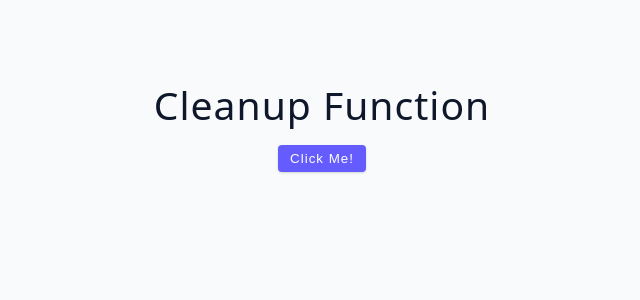
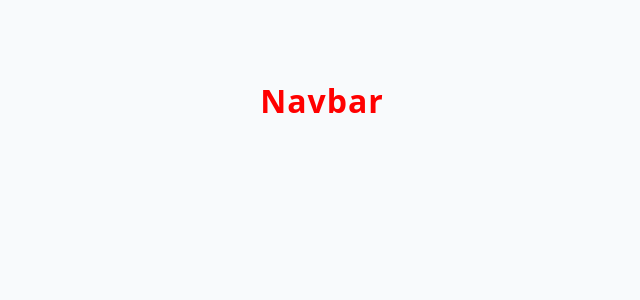
Before and after one commit to RumenKeranchev/my-react-app-vite, a React (Vite) app: page / in a window 1280 px wide. Shown: the top 300 px of the page, without its empty margins (318-958 px from the left). Built offline with nearby package versions, Linux system fonts and the light colour scheme.

Commit message:
Project structure Navbar example completed

```diff
--- a/src/App.jsx
+++ b/src/App.jsx
@@ -1,9 +1,11 @@
-import Starter from "./tutorial/02-useEffect/starter/05-cleanup-function";
+// import Starter from "./tutorial/04-project-structure/starter/Navbar/Navbar";
+import Navbar from "./tutorial/04-project-structure/starter/Navbar";
 
 function App() {
 	return (
-		<div className="container">
-			<Starter />
+		<div className='container'>
+			{/* <Starter /> */}
+			<Navbar />
 		</div>
 	);
 }
--- /dev/null
+++ b/src/tutorial/04-project-structure/starter/Navbar/Navbar.css
@@ -0,0 +1,6 @@
+h2 {
+	color: red;
+	font-size: 2rem;
+	font-weight: bold;
+	text-align: center;
+}
--- /dev/null
+++ b/src/tutorial/04-project-structure/starter/Navbar/Navbar.jsx
@@ -0,0 +1,7 @@
+import "./Navbar.css";
+
+const Navbar = () => {
+	return <h2>Navbar</h2>;
+};
+
+export default Navbar;
--- /dev/null
+++ b/src/tutorial/04-project-structure/starter/Navbar/index.jsx
@@ -0,0 +1 @@
+export { default } from "./Navbar";
```
